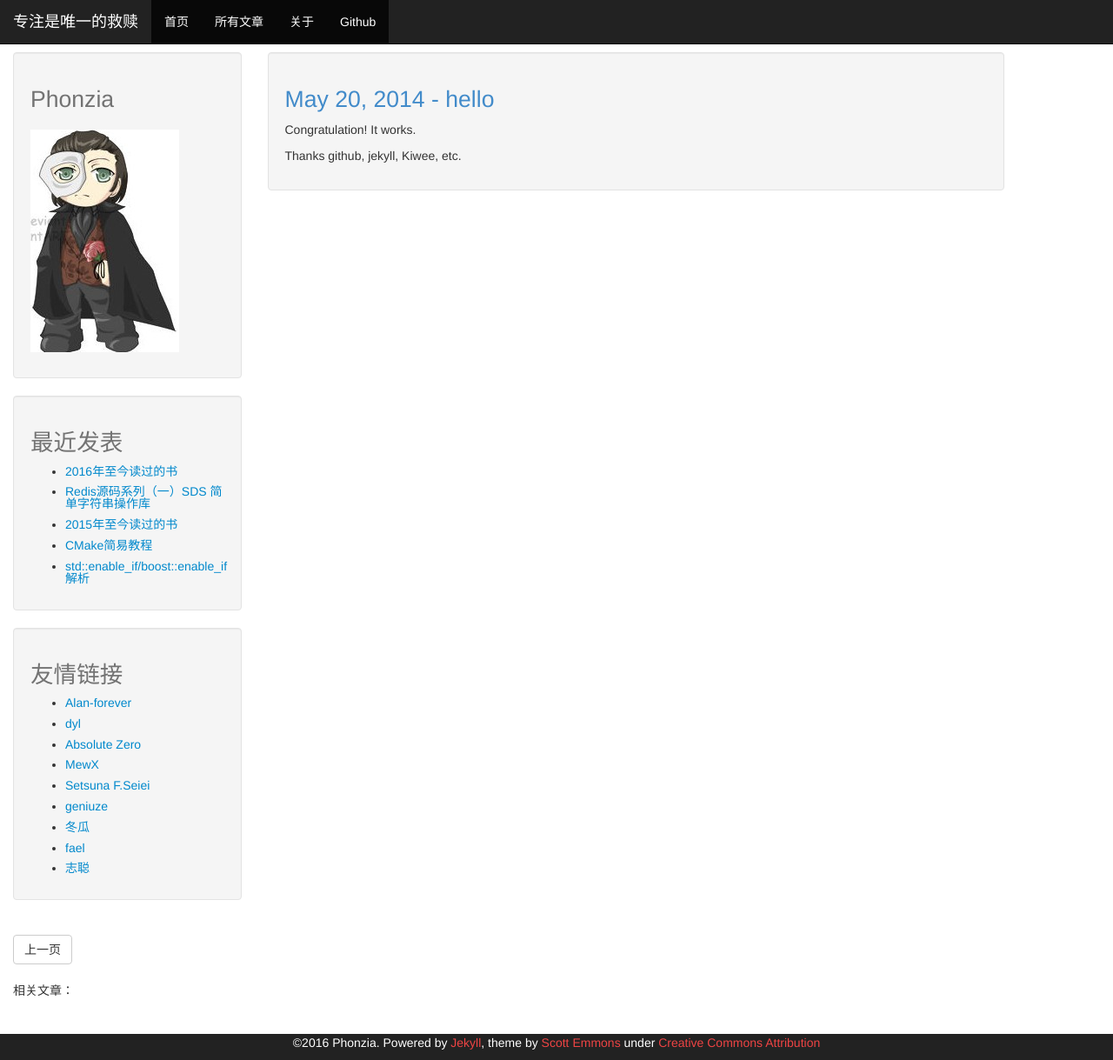
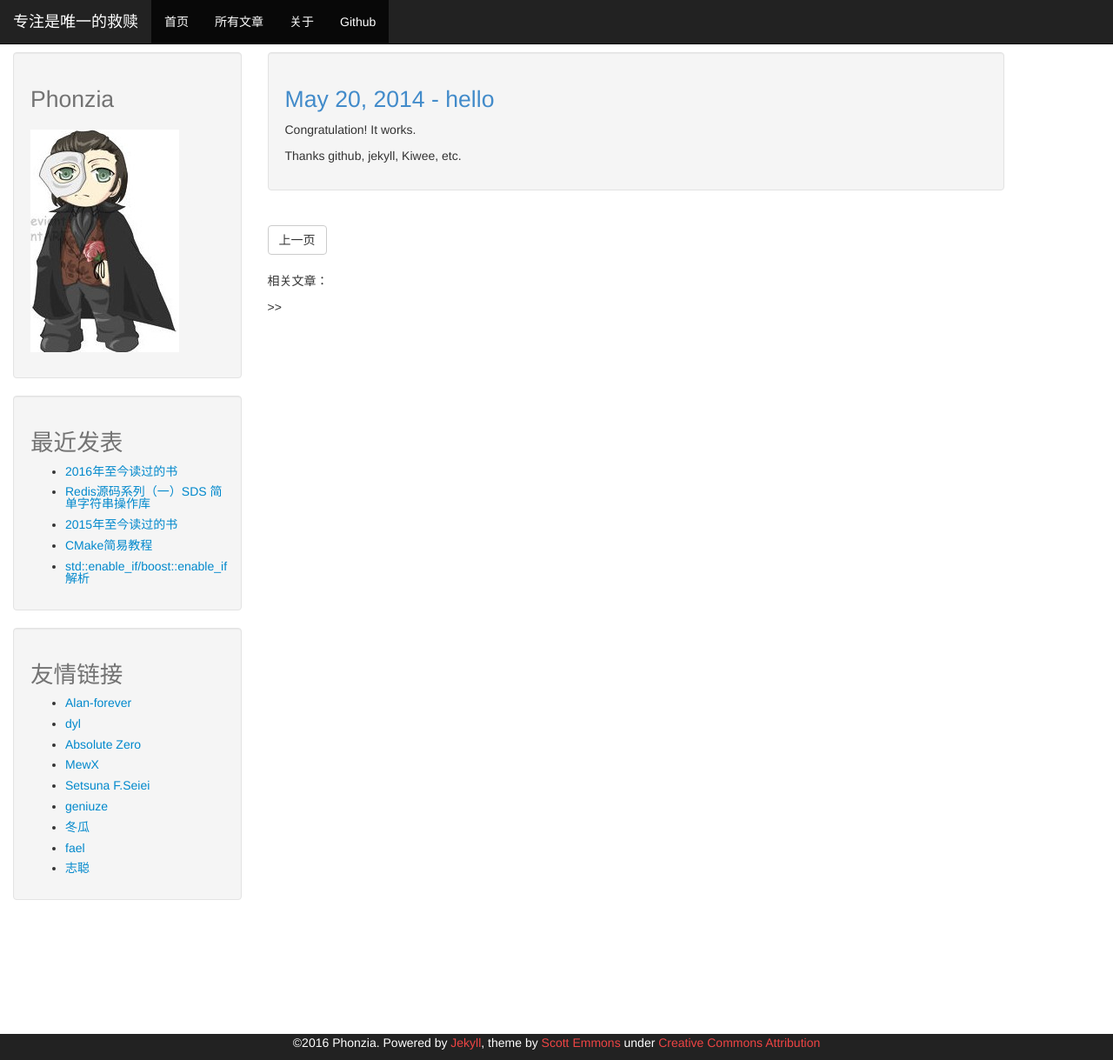
Before and after one commit to phonzia/old_blog, a Jekyll site: the page built from _posts/2014-05-20-hello.md, in a window 1280 px wide and 1219 px high. Shown: the whole window at 87% size. Built offline with Jekyll 4.4.1, drawn with Linux system fonts in a browser that asks for light colours; Markdown is read by kramdown in place of the engine named in the settings; comment, search, counter and statistics services are not loaded.

Commit message:
修正布局问题，增加微信分享

```diff
--- /dev/null
+++ b/_includes/share.html
@@ -0,0 +1,12 @@
+<!-- JiaThis Button BEGIN -->
+<div class="jiathis_style_32x32">
+    <a class="jiathis_button_qzone"></a>
+    <a class="jiathis_button_tsina"></a>
+    <a class="jiathis_button_tqq"></a>
+    <a class="jiathis_button_weixin"></a>
+    <a class="jiathis_button_renren"></a>
+    <a href="http://www.jiathis.com/share" class="jiathis jiathis_txt jtico jtico_jiathis" target="_blank"></a>
+    <a class="jiathis_counter_style"></a>
+</div>
+<script type="text/javascript" src="http://v3.jiathis.com/code/jia.js" charset="utf-8"></script>
+<!-- JiaThis Button END -->>>
--- a/_layouts/post.html
+++ b/_layouts/post.html
@@ -11,8 +11,6 @@
                     <h1><a href="{{ site.baseurl}}{{ page.url }}">{{ page.date | date: "%b %-d, %Y" }} - {{ page.title }}</a></h1>
                     <div class="post-content">
                         {{ content }}
-          </div>
-        </div>
                     </div>
                 </div>
             </div>
@@ -36,8 +34,10 @@
                     {% endfor %}
                     {% endif %}
             </div>
-
+            {% include share.html %}
             {% include duoshuo.html %}
+        </div>
+    </div>
 </div>
 </div>
 <aside>
```
Lines whose indentation alone changed are shown as unchanged.
